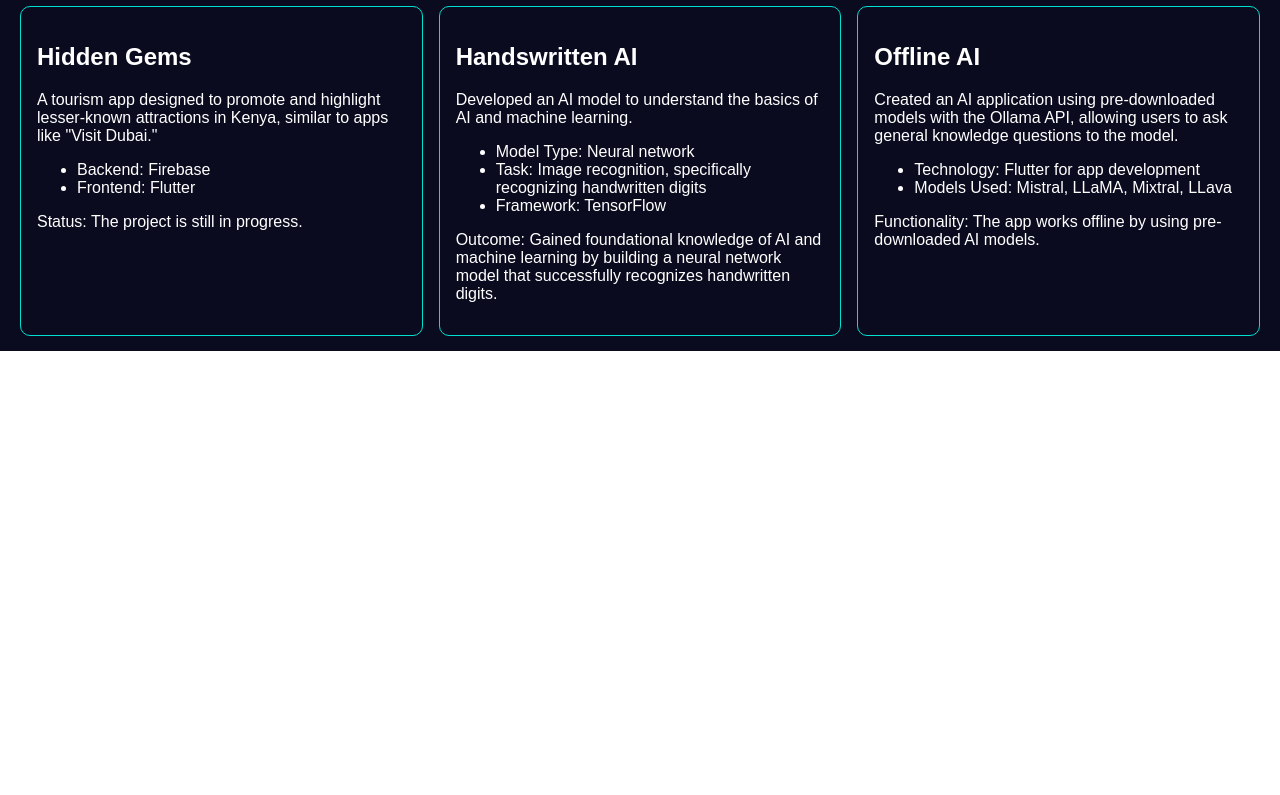
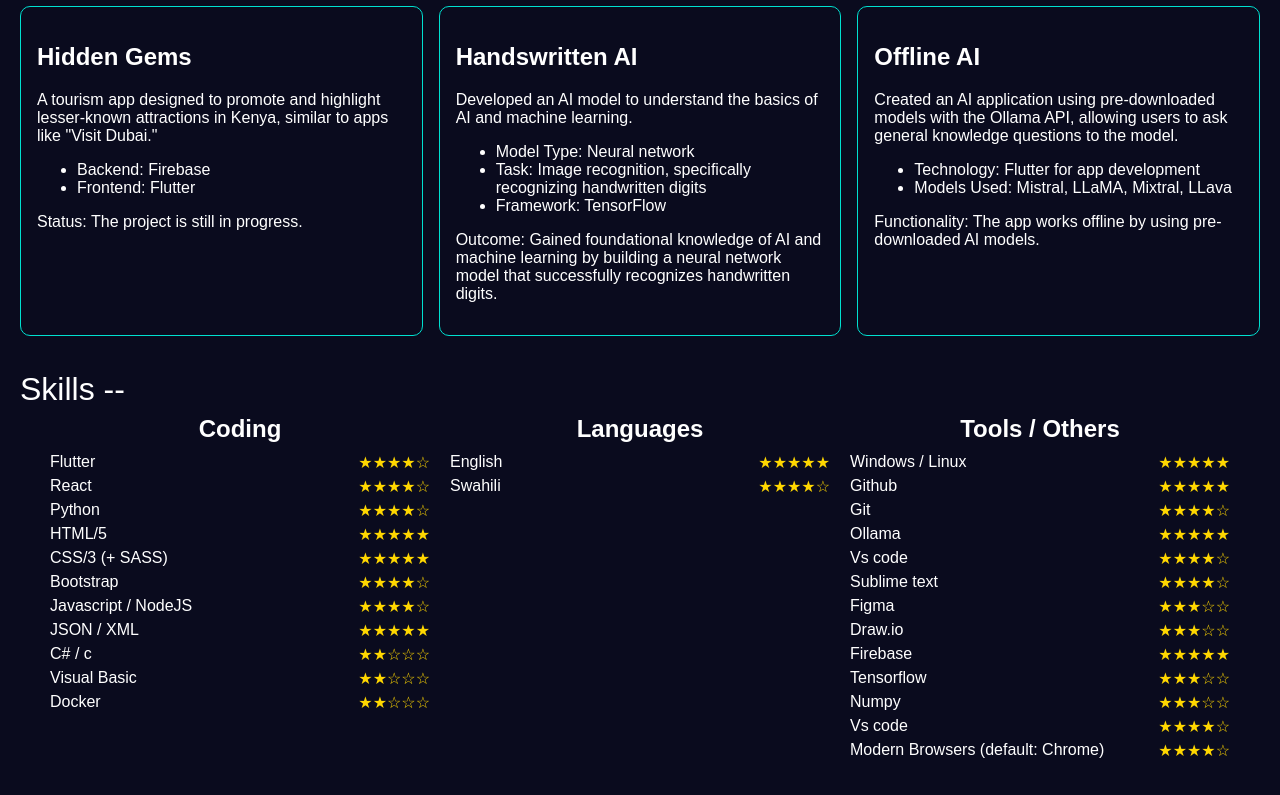
Before and after one commit to Titanantony/personal_portfolio, a React (Create React App) app: page / in a window 1280 px wide. Shown: the part 834-1629 px from the top of the page. Before the commit the page ends 1185 px from the top, so only its background shows below. Built offline with nearby package versions, Linux system fonts and the light colour scheme.

Commit message:
Chore: Add skills section on webpage

```diff
--- a/src/Main/Portfolio.js
+++ b/src/Main/Portfolio.js
@@ -2,6 +2,7 @@
 import './Portfolio.css'
 import styled from 'styled-components'
 import ProjectsGrid from './ProjectsGrid'
+import Skills from './Skills'
 import profileImage from '../assets/profile_pic.jpeg' // Make sure to replace with the correct path
 
 const Portfolio = () => {
@@ -85,6 +86,8 @@
       </section>
       <SubHeading className='title'>My Projects --</SubHeading>
       <ProjectsGrid />
+      <SubHeading className='title'>Skills --</SubHeading>
+      <Skills />
     </div>
   )
 }
--- a/src/Main/ProjectsGrid.css
+++ b/src/Main/ProjectsGrid.css
@@ -2,7 +2,7 @@
   display: grid;
   grid-template-columns: repeat(3, 1fr);
   gap: 1rem;
-  margin-bottom: 15px;
+  margin-bottom: 25px;
 }
 .grid-item {
   background-color: transparent;
--- /dev/null
+++ b/src/Main/Skills.css
@@ -0,0 +1,45 @@
+.skills {
+  display: flex;
+  flex-wrap: wrap;
+  justify-content: space-between;
+  padding: 20px;
+  padding-top: 0px;
+}
+
+.skill-category {
+  flex: 1 1 30%;
+  margin: 10px;
+  margin-top: 0px;
+  box-sizing: border-box;
+}
+
+.skill-category h3 {
+  text-align: center;
+  font-size: 1.5em;
+  margin-top: 0px;
+  margin-bottom: 10px;
+}
+
+.skill-item {
+  display: flex;
+  justify-content: space-between;
+  margin-bottom: 5px;
+}
+
+.skill-item span:last-child {
+  font-family: 'Arial', sans-serif;
+  color: gold;
+}
+
+/* Responsive design for smaller screens */
+@media (max-width: 768px) {
+  .skill-category {
+    flex: 1 1 45%;
+  }
+}
+
+@media (max-width: 480px) {
+  .skill-category {
+    flex: 1 1 100%;
+  }
+}
--- /dev/null
+++ b/src/Main/Skills.js
@@ -0,0 +1,72 @@
+import React from 'react'
+import './Skills.css' // Assuming you have corresponding CSS for styling
+
+const skillsData = {
+  coding: [
+    { name: 'Flutter', stars: 4 },
+    { name: 'React', stars: 4 },
+    { name: 'Python', stars: 4 },
+    { name: 'HTML/5', stars: 5 },
+    { name: 'CSS/3 (+ SASS)', stars: 5 },
+    { name: 'Bootstrap', stars: 4 },
+    { name: 'Javascript / NodeJS', stars: 4 },
+    { name: 'JSON / XML', stars: 5 },
+    { name: 'C# / c', stars: 2 },
+    { name: 'Visual Basic', stars: 2 },
+    { name: 'Docker', stars: 2 },
+  ],
+  languages: [
+    { name: 'English', stars: 5 },
+    { name: 'Swahili', stars: 4 },
+  ],
+  tools: [
+    { name: 'Windows / Linux', stars: 5 },
+    { name: 'Github', stars: 5 },
+    { name: 'Git', stars: 4 },
+    { name: 'Ollama', stars: 5 },
+    { name: 'Vs code', stars: 4 },
+    { name: 'Sublime text', stars: 4 },
+    { name: 'Figma', stars: 3 },
+    { name: 'Draw.io', stars: 3 },
+    { name: 'Firebase', stars: 5 },
+    { name: 'Tensorflow', stars: 3 },
+    { name: 'Numpy', stars: 3 },
+    { name: 'Vs code', stars: 4 },
+    { name: 'Modern Browsers (default: Chrome)', stars: 4 },
+  ],
+}
+
+const SkillItem = ({ name, stars }) => {
+  return (
+    <div className='skill-item'>
+      <span>{name}</span>
+      <span className='stars'>
+        {'★'.repeat(stars)}
+        {'☆'.repeat(5 - stars)}
+      </span>
+    </div>
+  )
+}
+
+const SkillCategory = ({ title, skills }) => {
+  return (
+    <div className='skill-category'>
+      <h3>{title}</h3>
+      {skills.map((skill, index) => (
+        <SkillItem key={index} {...skill} />
+      ))}
+    </div>
+  )
+}
+
+const Skills = () => {
+  return (
+    <div className='skills'>
+      <SkillCategory title='Coding' skills={skillsData.coding} />
+      <SkillCategory title='Languages' skills={skillsData.languages} />
+      <SkillCategory title='Tools / Others' skills={skillsData.tools} />
+    </div>
+  )
+}
+
+export default Skills
```
